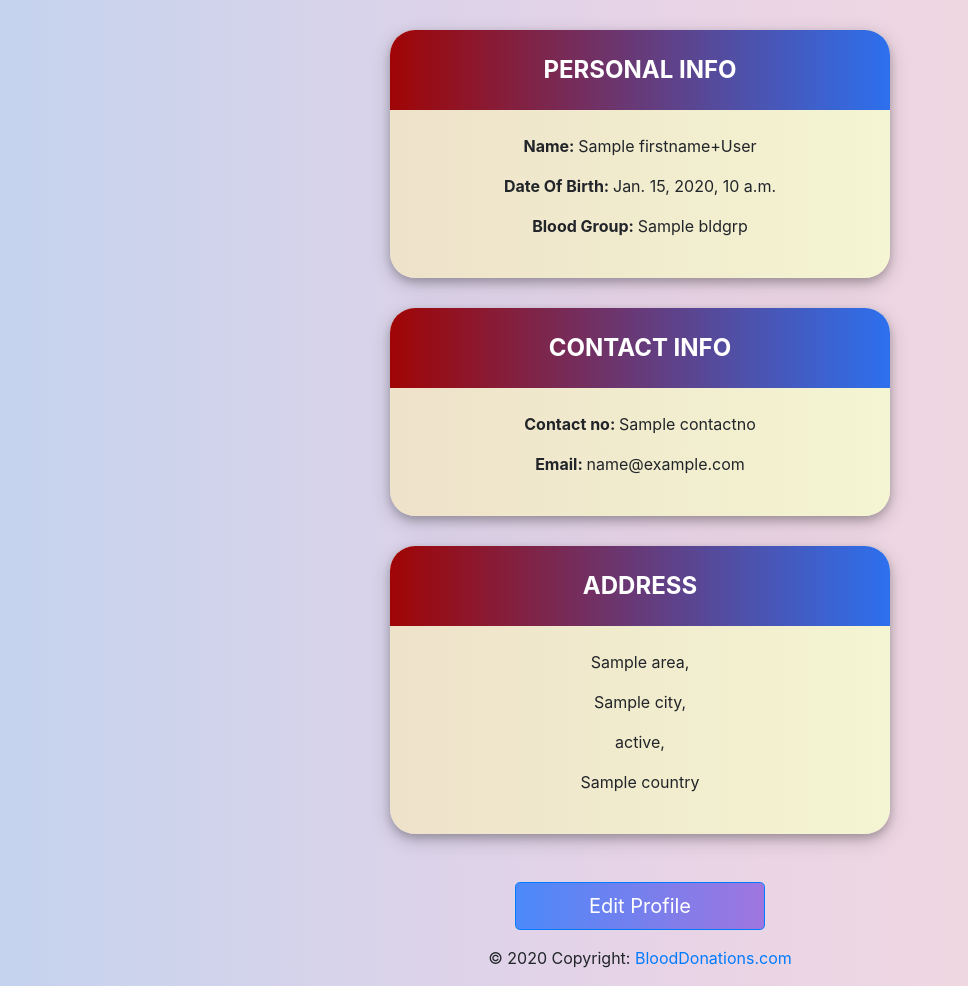
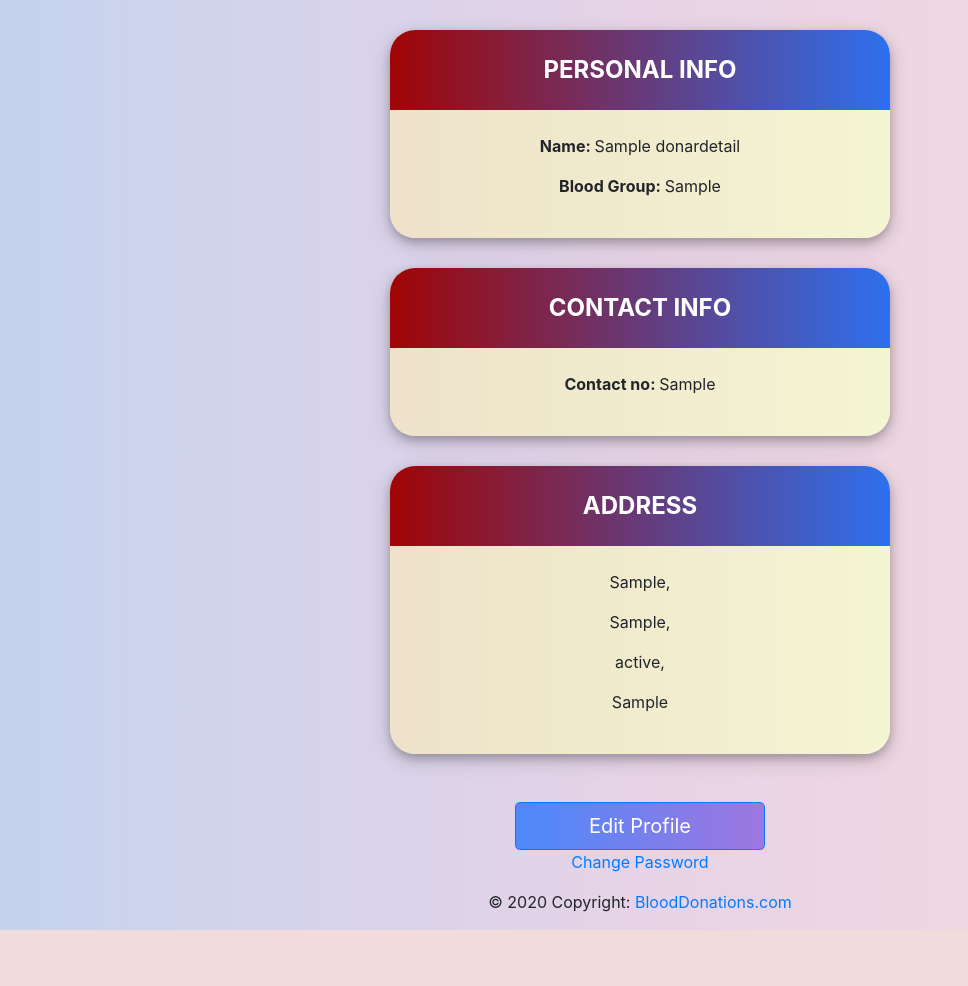
Before and after one commit to DanielSamsonraj/Drops_of_life, a Django app: template bloodDonation/templates/files/profile.html in a window 1280 px wide. Shown: the part 56-1042 px from the top of the page, without its empty margins (0-968 px from the left). After the commit the page ends 986 px from the top, so only its background shows below. Run offline with Django 3.2, Linux system fonts and the light colour scheme; tables that the repository leaves empty hold one stand-in row (values such as "Sample post"); the template is opened without the code that fills it: values that come from a table or form of the project are taken from there, most other values are stand-ins (such as "Sample title", 1, 10 or a date in 2020); some libraries are stand-ins or nearby versions.

Commit message:
Current user added
Added the details of the current user dynamically

```diff
--- a/bloodDonation/templates/files/profile.html
+++ b/bloodDonation/templates/files/profile.html
@@ -27,6 +27,7 @@
             border-radius: 25px;
             box-shadow: 0 4px 8px 0 rgba(0, 0, 0, 0.2), 0 6px 20px 0 rgba(0, 0, 0, 0.19);
         }
+
         body {
             background: -webkit-linear-gradient(left, #c5d3ee, #e7d3e7, rgb(247, 220, 220));
         }
@@ -40,7 +41,6 @@
             font-size: x-large;
             border-top-left-radius: 25px;
             border-top-right-radius: 25px;
-            <a href="#"><i class="fa fa-pencil fa-fw" aria-hidden="true" style="color: black"></i></a>
         }
     </style>
 </head>
@@ -81,7 +81,7 @@
                     </li>
                     <li class="nav-item my-item">
                         <!-- {%if logout%} -->
-                        <a class="nav-link" href="/profile">{{logout}}</a>
+                        <a class="nav-link" href="/logout">{{logout}}</a>
                         <!-- {%endif%} -->
                     </li>
                 </ul>
@@ -96,10 +96,10 @@
                 <strong>PERSONAL INFO </strong>
             </div>
             <center>
-		        <br>
-                    <p><strong>Name: </strong>{{firstname}}+{{lastname}}</p>
-                    <p><strong>Date Of Birth: </strong>{{dob}}</p>
-                    <p><strong>Blood Group: </strong>{{bldgrp}}</p>
+                <br> {%for d in data%}
+                <p><strong>Name: </strong>{{d.name}}</p>
+                <p><strong>Blood Group: </strong>{{d.blood_group}}</p>
+                {%endfor%}
                 <br>
             </center>
         </div>
@@ -111,9 +111,9 @@
                 <strong>CONTACT INFO</strong>
             </div>
             <center>
-                    <br>
-                    <p><strong>Contact no: </strong>{{contactno}}</p>
-                    <p><strong>Email: </strong>{{email}}</p>
+                <br> {% for d in data %}
+                <p><strong>Contact no: </strong>{{d.contact_no}}</p>
+                {% endfor %}
                 <br>
             </center>
         </div>
@@ -125,11 +125,12 @@
                 <strong>ADDRESS</strong>
             </div>
             <center>
-                    <br>
-                    <p>{{area}},</p>
-                    <p>{{city}},</p>
-                    <p>{{state}},</p>
-                    <p>{{country}}</p>
+                <br> {%for d in data%}
+                <p>{{d.area}},</p>
+                <p>{{d.city}},</p>
+                <p>{{d.state}},</p>
+                <p>{{d.country}}</p>
+                {% endfor %}
                 <br>
             </center>
         </div>
@@ -137,9 +138,12 @@
 
     <br><br>
     <center>
-    	<button class="btn btn-lg btn-primary btn-block" style="background:-webkit-linear-gradient(left,#4c89fa,#9f76e0); max-width: 250px;margin: auto;" onclick="/signup">Edit Profile</button>
+        <button class="btn btn-lg btn-primary btn-block" style="background:-webkit-linear-gradient(left,#4c89fa,#9f76e0);
+                max-width: 250px;margin: auto;" onclick="/signup">Edit Profile</button>
     </center>
-
+    <center>
+        <a href="/changepassword">Change Password</a>
+    </center>
 
 
     <!-- footter -->
@@ -149,4 +153,5 @@
         </div>
     </footer>
 </body>
+
 </html>
```
Lines whose indentation alone changed are shown as unchanged.
